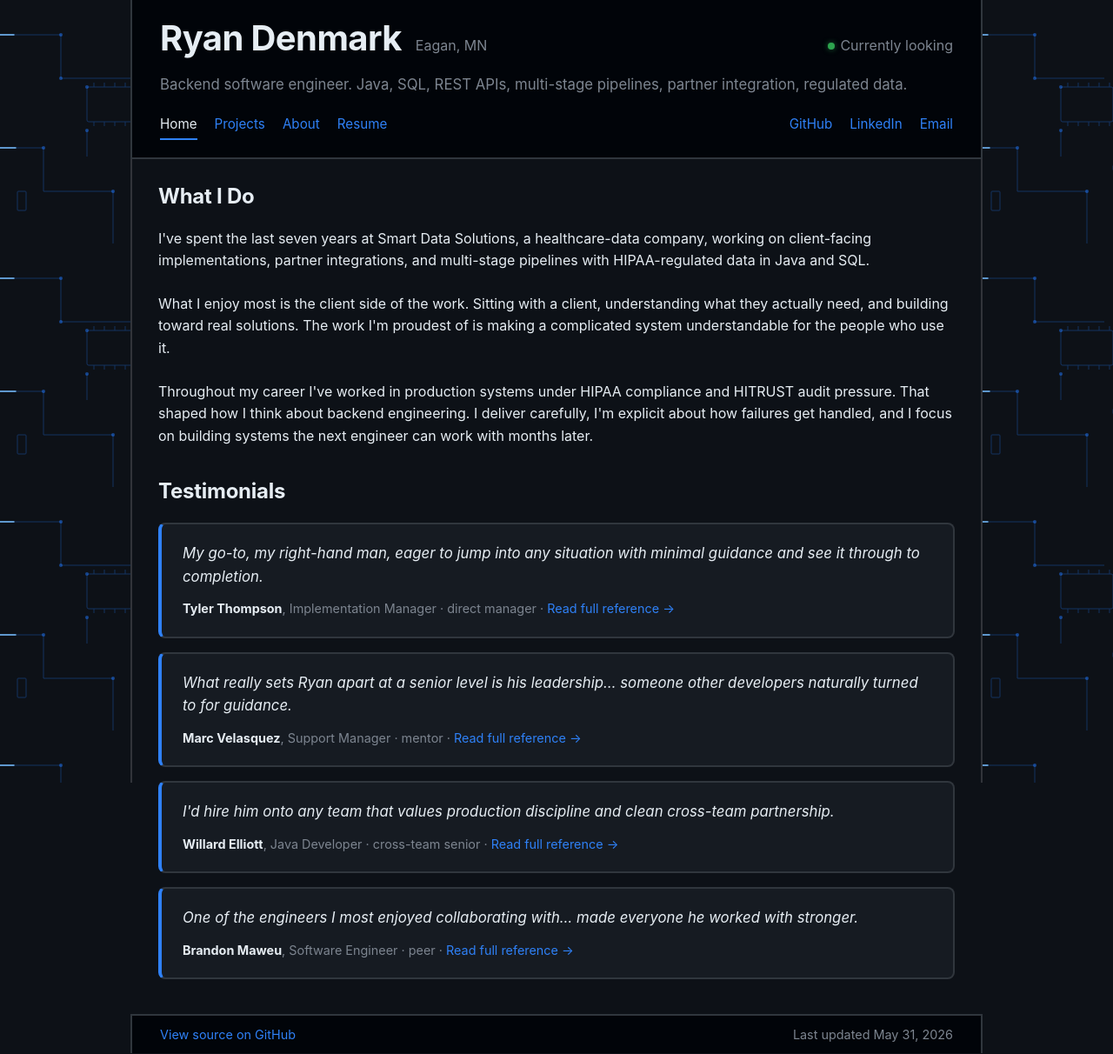
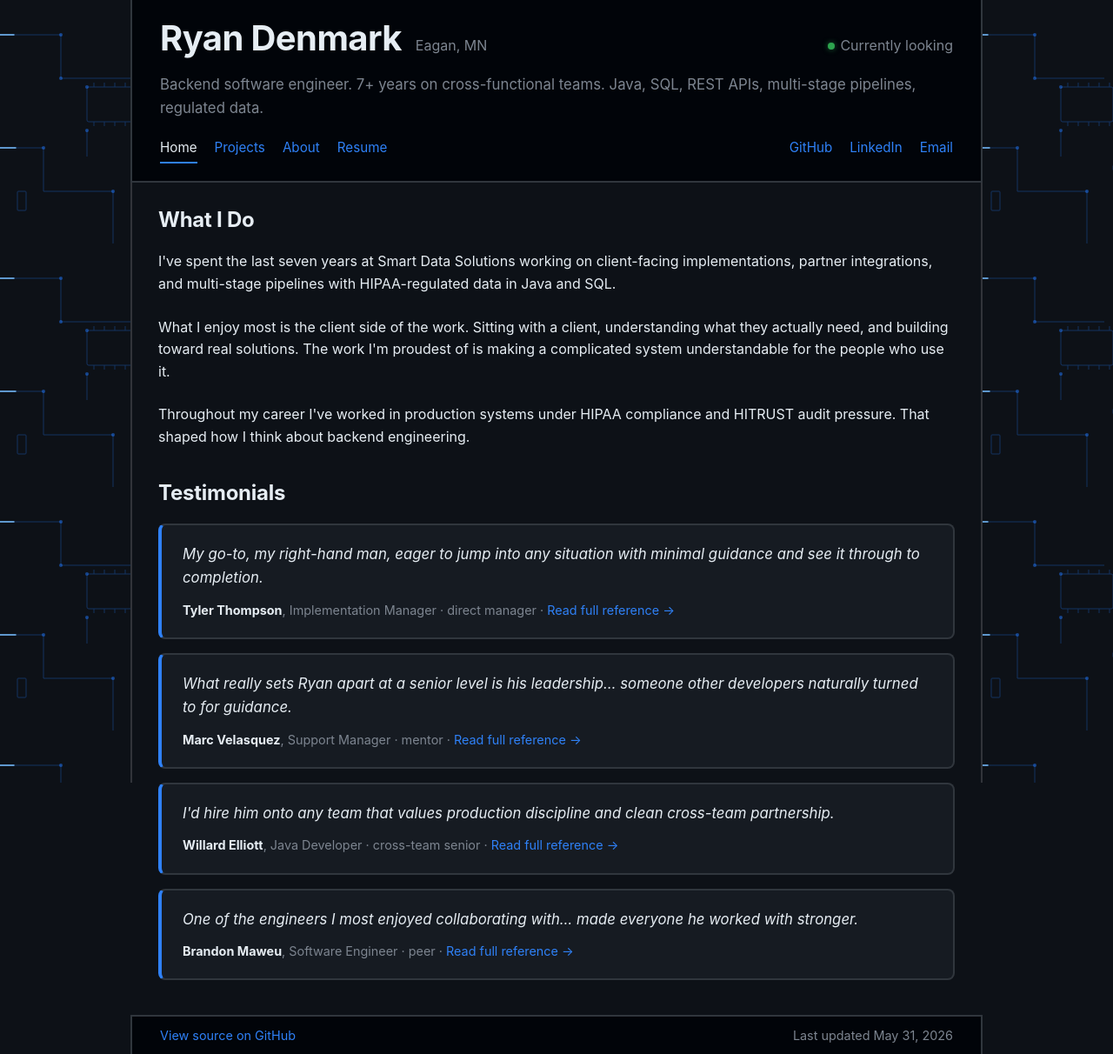
Before and after one commit to rwdenmark/rwdenmark.github.io, a Jekyll site: the page built from index.html, in a window 1280 px wide. Shown: the whole page at 87% size. Built offline with Jekyll 4.4.1, drawn with Linux system fonts in a browser that asks for light colours.

Commit message:
Updating About Me

```diff
--- a/_layouts/default.html
+++ b/_layouts/default.html
@@ -102,7 +102,7 @@
         <span class="location">Eagan, MN</span>
         <span class="availability" aria-label="Currently available for backend roles"><span class="status-dot" aria-hidden="true"></span>Currently looking</span>
       </div>
-      <p class="tagline">Backend software engineer. Java, SQL, REST APIs, multi-stage pipelines, partner integration, regulated data.</p>
+      <p class="tagline">Backend software engineer. 7+ years on cross-functional teams. Java, SQL, REST APIs, multi-stage pipelines, regulated data.</p>
       <nav class="links" aria-label="Main navigation">
         <div class="links-group">
           <a href="{{ '/index.html' | relative_url }}"{% if page.page_id == 'home' %} class="active" aria-current="page"{% endif %}>Home</a>
--- a/about.html
+++ b/about.html
@@ -9,7 +9,9 @@
 
 <h2 class="page-title">About Me</h2>
 
-<p>Outside of work I'm in Eagan, MN with my wife Rebecca, our two cats Eva and Zed, and our 1-year-old golden retriever Jax. You might find me hiking around the Twin Cities metro parks most weeks. Usually Jax leads the way, dragging Rebecca and me along. It's the easiest way to step away from a screen for a few hours.</p>
+<p>Outside of work I'm usually with my wife Rebecca, our two cats Eva and Zed, and our 1-year-old golden retriever Jax.</p>
+
+<p>You might find me hiking around the Twin Cities metro parks most weeks. Usually Jax leads the way, dragging Rebecca and me along. It's the easiest way to step away from a screen for a few hours.</p>
 
 <p>Beyond that I spend my time unwinding on video games. I play across many genres. My main rotation includes WoW, LoL, Tarkov, PoE, Dark Souls, Zelda, Metroid, and plenty more. A good mix of competitive sessions and casual games to get lost in.</p>
 
--- a/index.html
+++ b/index.html
@@ -3,14 +3,14 @@
 page_id: home
 title: Ryan Denmark
 og_title: Ryan Denmark — Backend Software Engineer
-description: Backend software engineer. Java, SQL, REST APIs, multi-stage pipelines, partner integration, regulated data.
-og_description: Backend software engineer. Java, SQL, REST APIs, multi-stage pipelines, partner integration, regulated data.
+description: Backend software engineer. 7+ years on cross-functional teams. Java, SQL, REST APIs, multi-stage pipelines, regulated data.
+og_description: Backend software engineer. 7+ years on cross-functional teams. Java, SQL, REST APIs, multi-stage pipelines, regulated data.
 ---
 
 <h2 class="section-title">What I Do</h2>
-<p>I've spent the last seven years at Smart Data Solutions, a healthcare-data company, working on client-facing implementations, partner integrations, and multi-stage pipelines with HIPAA-regulated data in Java and SQL.</p>
+<p>I've spent the last seven years at Smart Data Solutions working on client-facing implementations, partner integrations, and multi-stage pipelines with HIPAA-regulated data in Java and SQL.</p>
 <p>What I enjoy most is the client side of the work. Sitting with a client, understanding what they actually need, and building toward real solutions. The work I'm proudest of is making a complicated system understandable for the people who use it.</p>
-<p>Throughout my career I've worked in production systems under HIPAA compliance and HITRUST audit pressure. That shaped how I think about backend engineering. I deliver carefully, I'm explicit about how failures get handled, and I focus on building systems the next engineer can work with months later.</p>
+<p>Throughout my career I've worked in production systems under HIPAA compliance and HITRUST audit pressure. That shaped how I think about backend engineering.</p>
 
 <h2 class="section-title">Testimonials</h2>
 <article class="testimonial-card">
```
